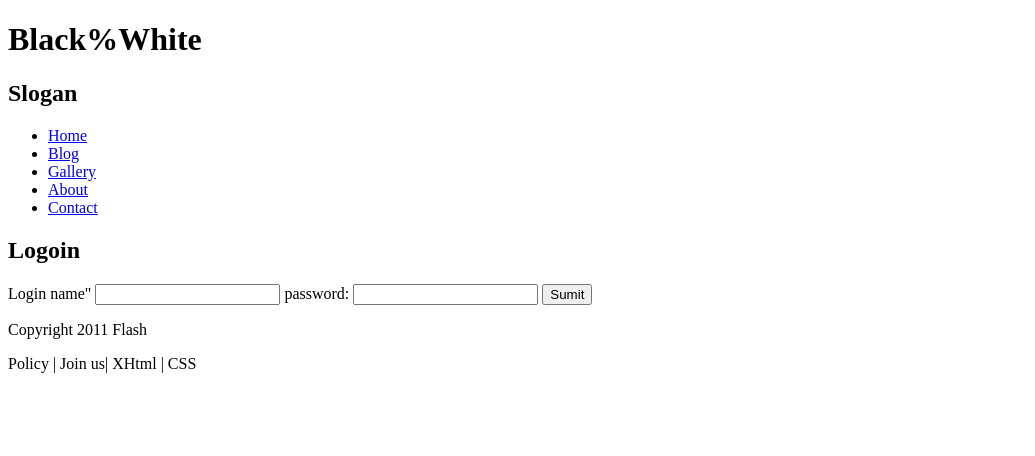
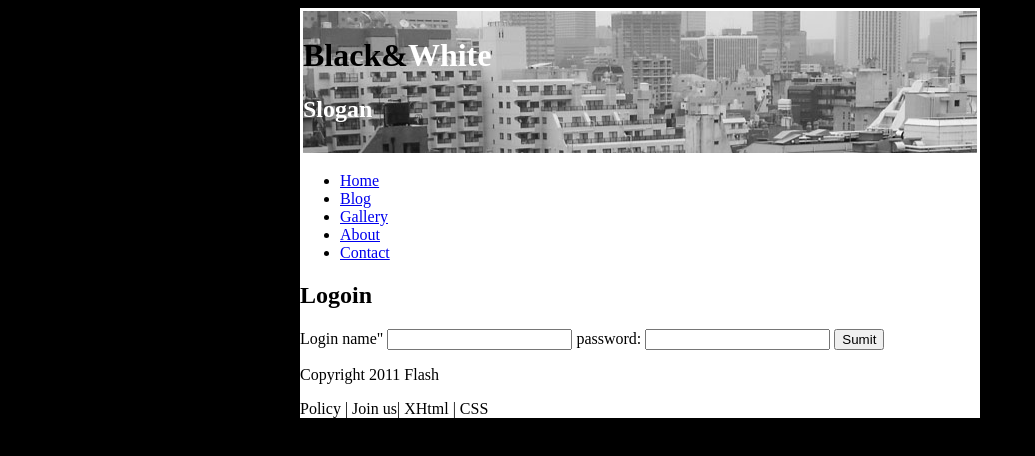
Before and after one commit to insulation87/website40, a plain HTML site: page ex1.html in a window 1280 px wide. Shown: the whole page, without its empty margins (0-1035 px from the left). Drawn offline with Linux system fonts and the light colour scheme.

Commit message:
20240927

```diff
--- a/css/ex1.css
+++ b/css/ex1.css
@@ -0,0 +1,19 @@
+body {
+    background: #000;
+}
+
+.white {
+    color: #fff;
+}
+
+#main {
+    width: 680px;
+    background: #fff;
+    margin: 0 auto;
+}
+
+header {
+    background: url("../images/tokyo.jpg");
+    border: solid #fff 3px;
+    padding: 5px 0px 10px 0px;
+}
--- a/ex1.html
+++ b/ex1.html
@@ -7,14 +7,15 @@
     <title>Black%White</title>
     <meta name="keywords" content="game, gun">
     <meta name="description" content="">
+    <link rel="stylesheet" href="css/ex1.css">
 </head>
 
 <body>
     <div id="main">
         <header id="header">
             <div id="logo">
-                <h1>Black%White</h1>
-                <h2>Slogan</h2>
+                <h1>Black&<span style="color:#fff">White</span></h1>
+                <h2><span style="color:#fff">Slogan</span></h2>
             </div>
         </header>
         <div id="menu">
--- /dev/null
+++ b/stylesheets/screen.css
@@ -0,0 +1,188 @@
+/*
+Red Lantern redesign
+HFWD Chapter 1
+http://headfirslabs.com/books/hfwd/ch01/stylesheets/screen.css
+*/
+
+/*
+The font size here is set to 62.5% so that
+1em = 10px. This makes adjusting our typography
+a little easier
+*/
+body {
+	margin: 0 ;
+	//width: 800px;
+	padding: 0;
+	background: #7a2122 url('../images/body_bg.gif') repeat-x top;
+	font-family: Helvetica, sans-serif;
+	font-size: 62.5%;
+	color: #333;
+}
+
+h1, h2, p, ul, li {
+	margin: 0;
+	padding: 0;
+}
+
+p {
+	font-size: 1.4em;
+	line-height: 1.4em;
+}
+
+ul {
+	list-style-type: none;
+}
+
+a:link {
+	color: #333;
+	background: #eee;
+}
+a:visited {
+	color: #ff0000;
+	background: #eee;
+}
+
+/* This rule adds a nice style to our ampersands */
+span.amp {
+	font-family: Baskerville, "Goudy Old Style", "Palatino", "Book Antiqua", serif;
+	font-weight: normal;
+	font-style: italic;
+}
+
+/*
+"margin: 0 auto" with a width will center the layout
+in the browser window
+@media only screen and (max-width: 480px) {
+#masthead{
+
+	margin: 0 auto ;
+	margin-top: 20px;
+	width: 480px;
+	color: #fff;
+}
+#wrap {
+	clear: both;
+	margin: 0 auto;
+	padding: 10px;
+	width: 460px;
+	background: #fff;
+	border: 10px solid #5c0505;
+}
+#content, #sidebar {
+	width: 400px;
+	margin: 20px 0 20px 0;
+	padding: 10px;
+}
+
+}
+*/
+
+#masthead {
+	margin: 0 auto ;
+	margin-top: 20px;
+	width: 800px;
+	color: #fff;
+}
+
+#masthead h1 {
+	float: left;
+}
+
+#nav {
+	float: right;
+	margin: 50px 10px 0 0;
+	font-size: 1.4em;
+}
+
+
+#nav li {
+	display: inline;
+	margin: 0 0 0 20px;
+}
+
+#nav li a {
+	color: #fff;
+	text-decoration: none;
+	background: none;
+}
+
+/*
+Because the header content is outside the wrap <div>,
+we need to use the same "margin: 0 auto" trick to center
+the layout
+*/
+#wrap {
+	clear: both;
+	margin: 0 auto;
+	padding: 10px;
+	width: 780px;
+	background: #fff;
+	border: 10px solid #5c0505;
+}
+
+#header img {
+	border: 10px solid #ccc;
+}
+
+#header h1 {
+	font-size: 2em;
+	margin: 10px 0 0 0;
+	padding: 10px;
+	text-align: center;
+	background: url('../images/tagline_bg.gif') repeat-x;
+}
+
+#content, #sidebar {
+	width: 360px;
+	margin: 20px 0 20px 0;
+	padding: 10px;
+}
+
+#content {
+	float: right;
+}
+
+#content h2 {
+	font-size: 2.4em;
+	margin: 0 0 10px 0;
+}
+
+#content p {
+	margin: 0 0 10px 0;
+}
+
+#link-list {
+	margin: 20px 0 0 0;
+	font-size: 1.4em;
+}
+
+#link-list li {
+	margin: 0 0 10px 0;
+}
+
+#sidebar {
+	float: left;
+	background: #eee;
+}
+
+#sidebar h2 {
+	font-weight: bold;
+	border-bottom: 1px solid #ccc;
+	margin: 0 0 20px 0;
+	padding: 5px;
+}
+
+#port li {
+	margin: 0 10px 20px 0;
+	float: left;
+	border: 5px solid #ddd;
+}
+
+#footer {
+	clear: both;
+	background: #eee;
+	padding: 10px;
+	border-top: 2px solid #ddd;
+	text-align: center;
+	color: #777;
+}
--- a/usinggithub.txt
+++ b/usinggithub.txt
@@ -5,3 +5,7 @@
 git config --global user.name insulation87
 git config --global user.email a090211322@gmail.com
 成功後點選最右邊原始控制檔 提交就可以將檔案同步到github
+20240927
+新增程式碼
+加入GO live
+新增css可以對文字改變字體顏色
```
Also changed, not shown: images/a2g.jpg (added), images/body_bg.gif (added), images/foobar.jpg (added), images/markinjapan.jpg (added), images/rl_logo.png (added), images/rpm.jpg (added), images/tagline_bg.gif (added), images/tokyo.jpg (added).
